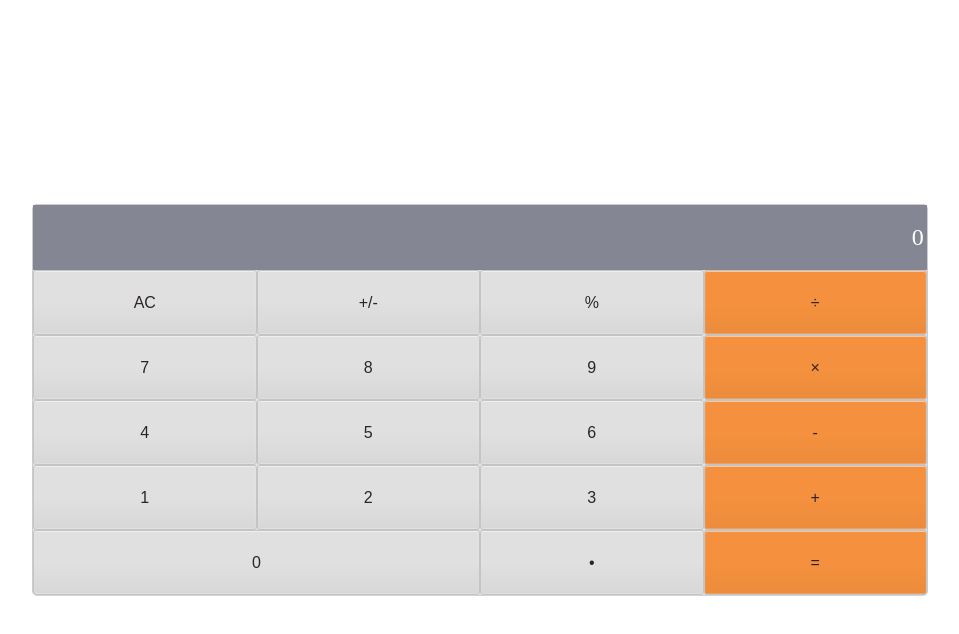
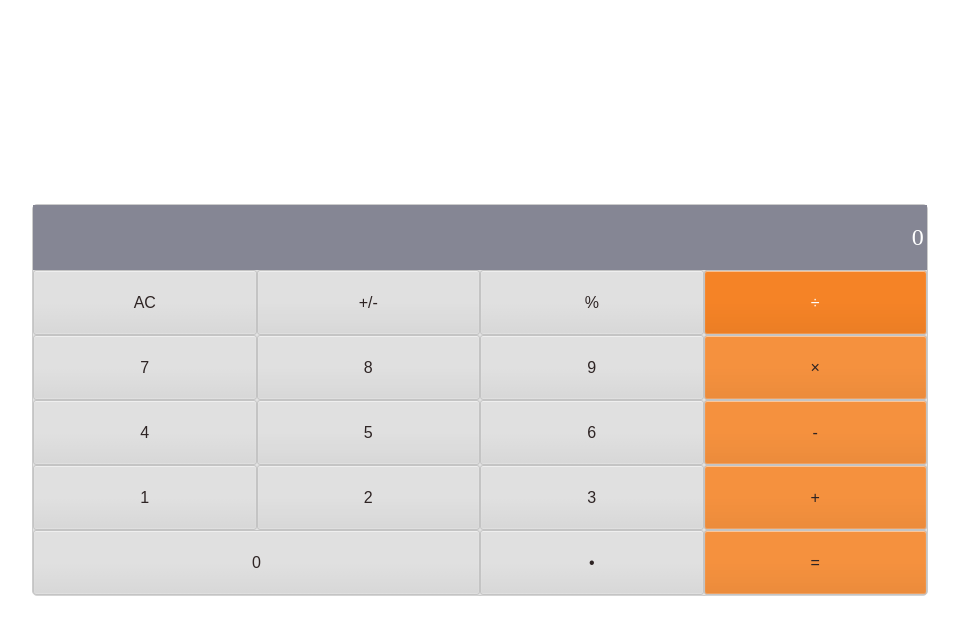
Before and after one commit to PeteUgwu/Maths-magicians, a React (Create React App) app: page / in a window 1280 px wide. In both pictures the pointer is over the button 975 px from the left and 302 px from the top of the page. Shown: the top 634 px of the page, without its empty margins (160-1119 px from the left). Built offline with nearby package versions, Linux system fonts and the light colour scheme.

Commit message:
update index.css file

```diff
--- a/src/index.css
+++ b/src/index.css
@@ -54,6 +54,10 @@
   background-color: #f5913e;
 }
 
+.operator:hover{
+  background-color: #f58326;
+}
+
 button {
   height: 65px;
   border-radius: 3px;
@@ -62,4 +66,10 @@ button {
   color: #2e2424;
   background-image: linear-gradient(to bottom, transparent, transparent 50%, rgba(0, 0, 0, 0.04));
   box-shadow: inset 0 0 0 1px rgba(255, 255, 255, 0.05), inset 0 1px 0 0 rgba(255, 255, 255, 0.45), inset 0 -1px 0 0 rgba(255, 255, 255, 0.15), 0 1px 0 0 rgba(255, 255, 255, 0.15);
+  cursor: pointer;
 }
+
+button:hover{
+  color: #fff;
+  background-color: #dbd6d6;
+}
```
